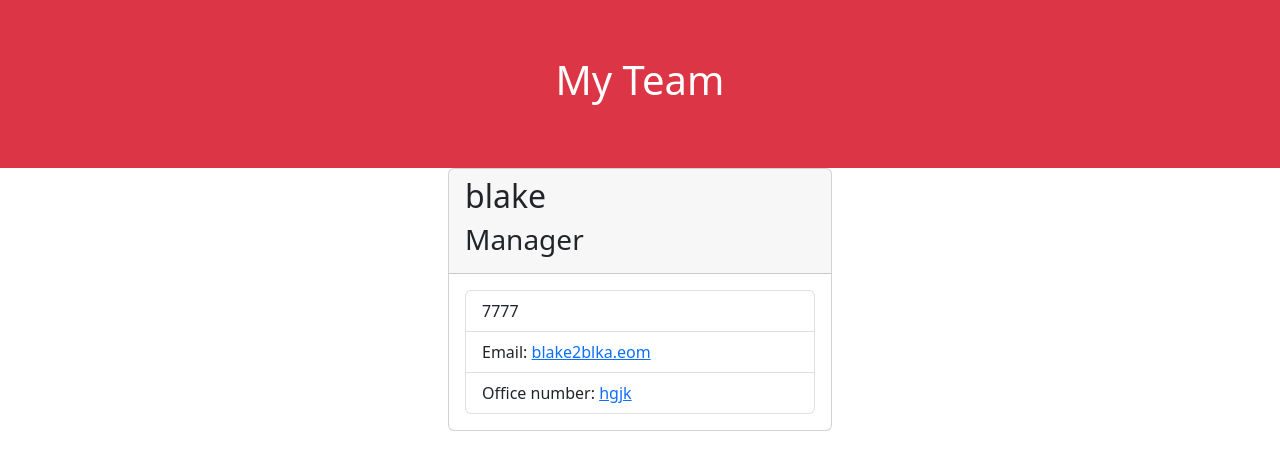
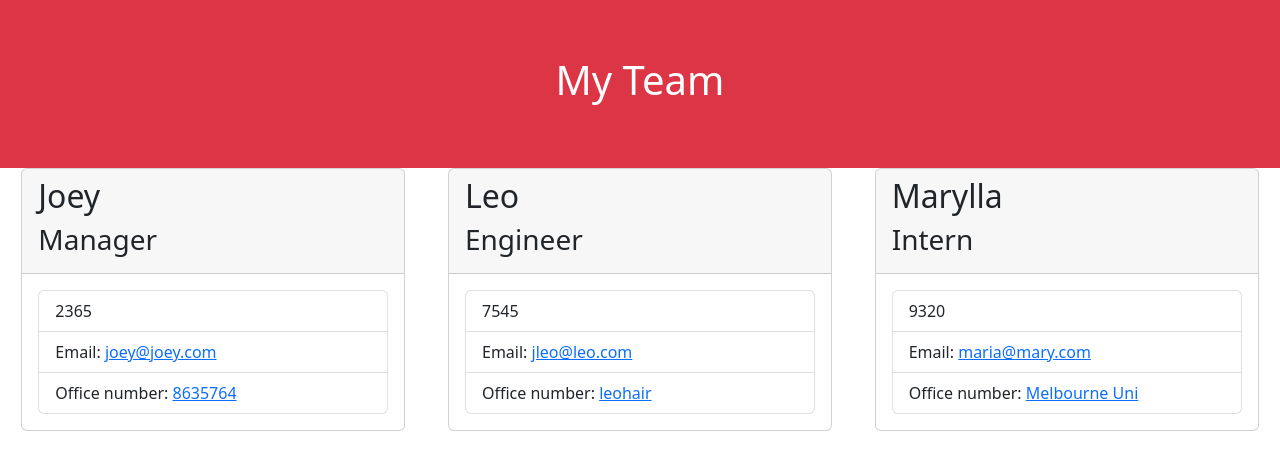
Before and after one commit to Anna-Janina/Team-Profile-Generator, a website: page dist/team.html in a window 1280 px wide. Drawn offline with nearby package versions, Linux system fonts and the light colour scheme.

Commit message:
HTML generated

```diff
--- a/dist/team.html
+++ b/dist/team.html
@@ -21,14 +21,42 @@
 
         <div class="card employee-card" style="width: 30%">
         <div class="card-header">
-            <h2 class="card-title">blake</h2>
+            <h2 class="card-title">Joey</h2>
             <h3 class="card-title"><i class="fas fa-glasses mr-2"></i>Manager</h3>
         </div>
         <div class="card-body">
             <ul class="list-group">
-                <li class="list-group-item">7777</li>
-                <li class="list-group-item">Email: <a href="mailto:blake2blka.eom">blake2blka.eom</a></li>
-                <li class="list-group-item">Office number: <a href="mailto:hgjk">hgjk</a></li>
+                <li class="list-group-item">2365</li>
+                <li class="list-group-item">Email: <a href="mailto:joey@joey.com">joey@joey.com</a></li>
+                <li class="list-group-item">Office number: <a href="mailto:8635764">8635764</a></li>
+            </ul>
+        </div>
+    </div>
+
+        <div class="card employee-card" style="width: 30%">
+        <div class="card-header">
+            <h2 class="card-title">Leo</h2>
+            <h3 class="card-title"><i class="fas fa-glasses mr-2"></i>Engineer</h3>
+        </div>
+        <div class="card-body">
+            <ul class="list-group">
+                <li class="list-group-item">7545</li>
+                <li class="list-group-item">Email: <a href="mailto:jleo@leo.com">jleo@leo.com</a></li>
+                <li class="list-group-item">Office number: <a href="mailto:leohair">leohair</a></li>
+            </ul>
+        </div>
+    </div>
+
+        <div class="card employee-card" style="width: 30%">
+        <div class="card-header">
+            <h2 class="card-title">Marylla</h2>
+            <h3 class="card-title"><i class="fas fa-glasses mr-2"></i>Intern</h3>
+        </div>
+        <div class="card-body">
+            <ul class="list-group">
+                <li class="list-group-item">9320</li>
+                <li class="list-group-item">Email: <a href="mailto:maria@mary.com">maria@mary.com</a></li>
+                <li class="list-group-item">Office number: <a href="mailto:Melbourne Uni">Melbourne Uni</a></li>
             </ul>
         </div>
     </div>
```
Also changed, not shown: README.md, assets/Images/Screenshot 2023-02-09 at 09.58.11.png (added), 2 other files.
